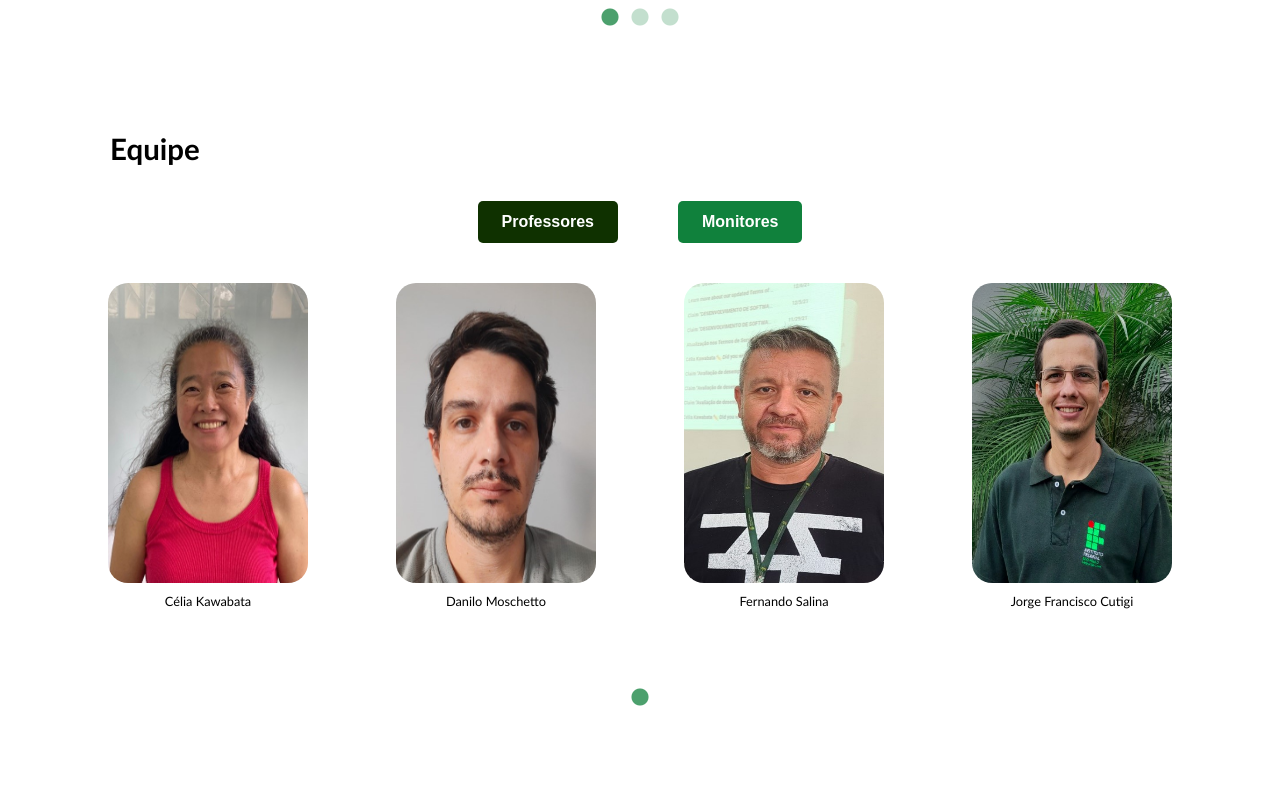
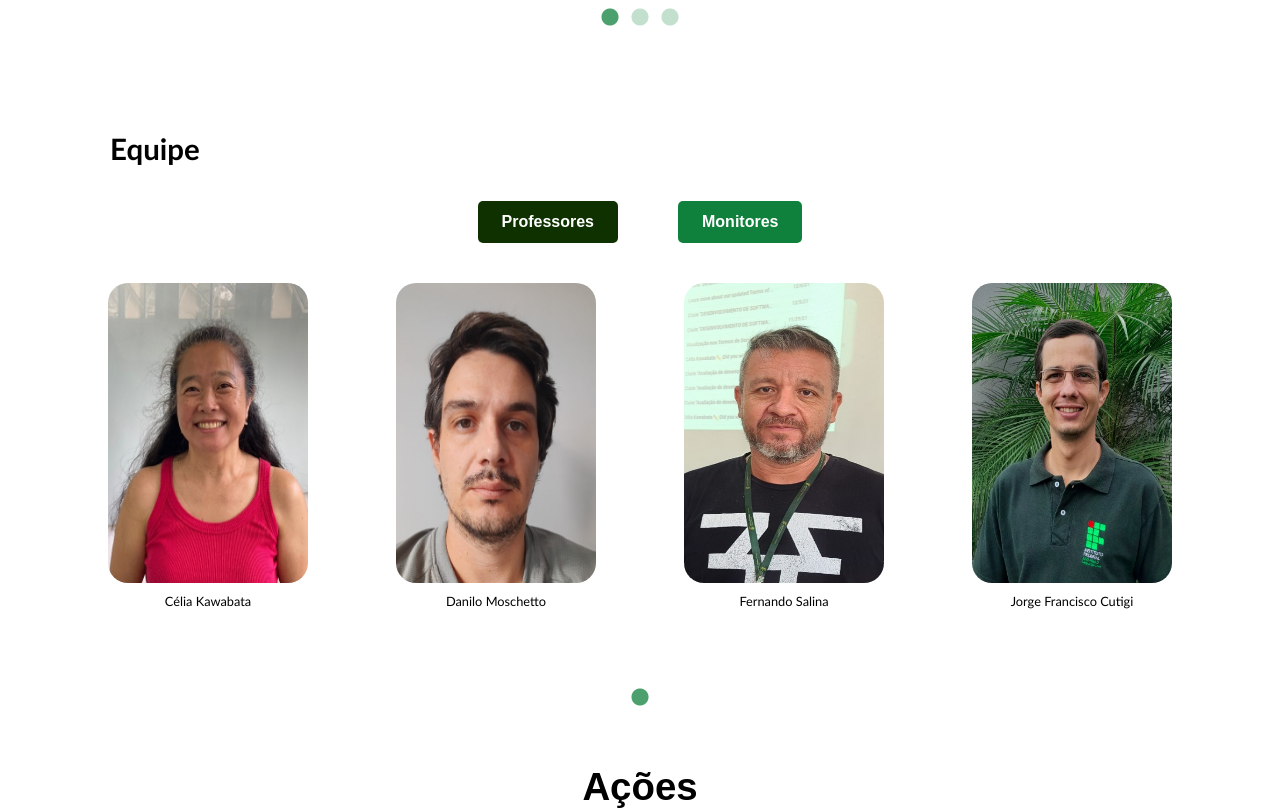
Before and after one commit to pet-ads/apae, a React (Create React App) app: page / in a window 1280 px wide. Shown: the part 1660-2470 px from the top of the page. Built offline with nearby package versions, Linux system fonts and the light colour scheme.

Commit message:
solução do conflito em equipe.css

```diff
--- a/src/paginas/3-Equipe/equipe.css
+++ b/src/paginas/3-Equipe/equipe.css
@@ -1,6 +1,7 @@
 .equipe-container {
     background-color: #fff;
-    height: 650px;
+    min-height: 75vh;
+    width: auto;
 }
 
 .equipe-container h1 {
@@ -74,7 +75,6 @@
 .buttons-equipe .selected {
     background-color: #0f3100;
 }
-
 .slider-default {
     cursor: default !important;
-  }
+}
```
